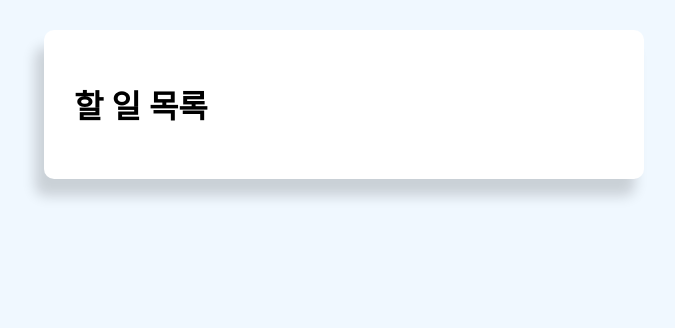
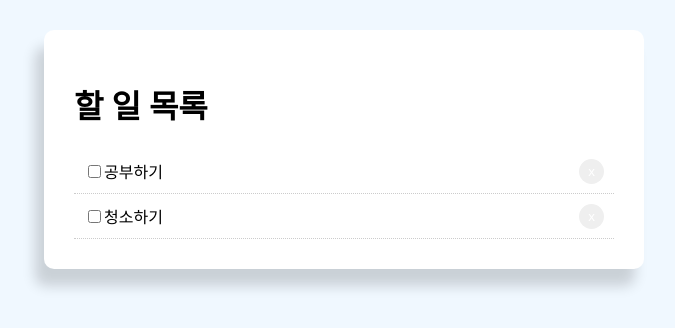
Before and after one commit to qwe3213/react-app-todolist, a React (Create React App) app: page / in a window 1280 px wide. Shown: the top 328 px of the page, without its empty margins (296-971 px from the left). Built offline with nearby package versions, Linux system fonts and the light colour scheme.

Commit message:
map() 사용하여 코드 줄이기

```diff
--- a/src/App.js
+++ b/src/App.js
@@ -1,16 +1,49 @@
-import React, {Component} from "react"
-import "./App.css"
-export default class App extends Component{
+import React, {Component} from "react";
+import "./App.css";
+export default class App extends Component {
+  btnStyle = {
+    color: "#fff",
+    padding: "5px 9px",
+    border: "none",
+    borderRadius: "50px",
+    cursor: "pointer",
+    float: "right",
+  };
+  getStyle = () => {
+    return {
+      padding: "10px",
+      borderBottom: "1px #ccc dotted",
+      textDecoration: "none",
+    };
+  };
+  tododata = [
+    {
+      id: "1",
+      title: "공부하기",
+      completed: true,
+    },
+    {
+      id: "2",
+      title: "청소하기",
+      completed: true,
+    },
+  ];
   render() {
     return (
       <div className="container">
         <div className="todoBlock">
           <div className="title">
-             <h1>할 일 목록</h1>
-         </div>
+            <h1>할 일 목록</h1>
+          </div>
+          {this.tododata.map((data) => (
+            <div style={this.getStyle()} key={data.id}>
+              <input type="checkbox" defaultChecked={false} />
+              {data.title}
+              <button style={this.btnStyle}>x</button>
+            </div>
+          ))}
         </div>
       </div>
-
-    )
+    );
   }
 }
```
